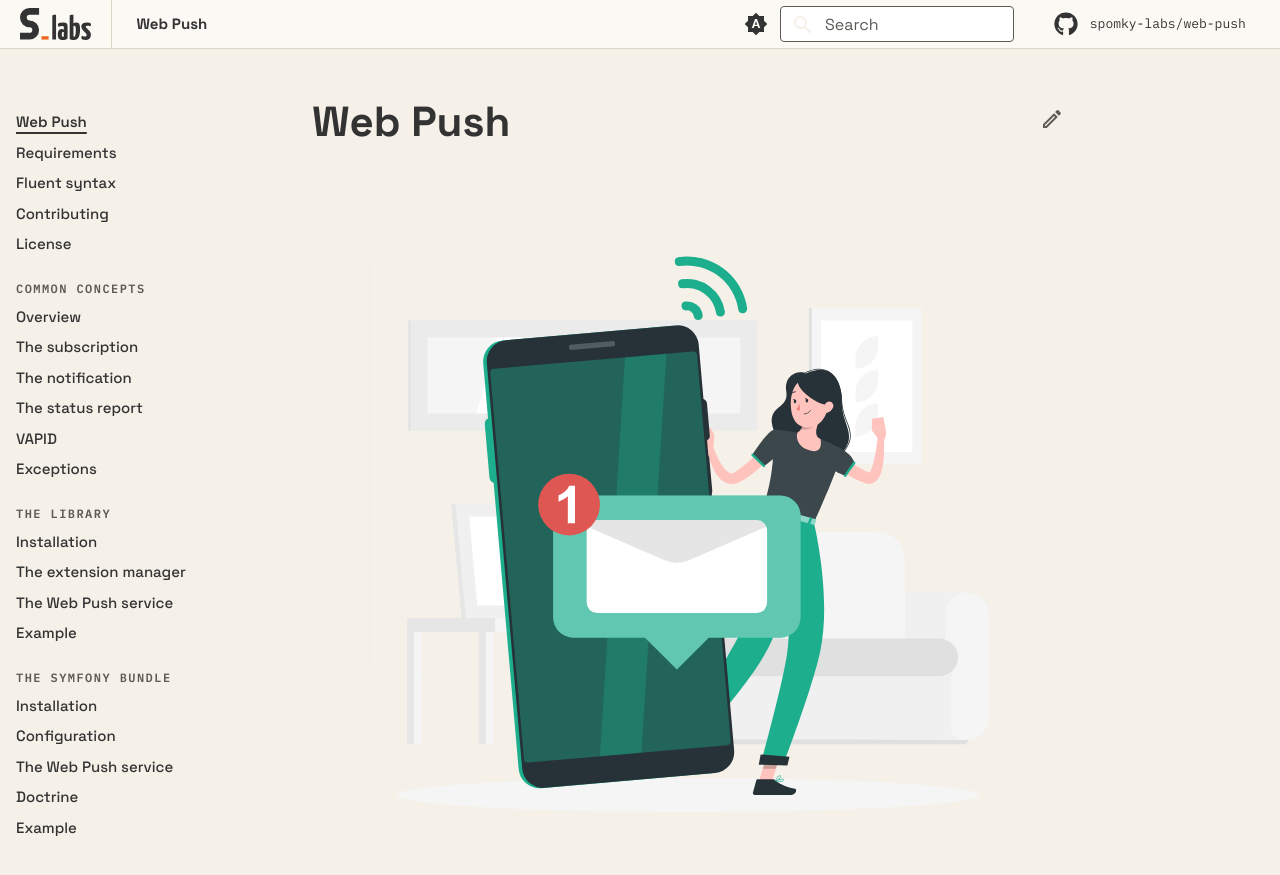
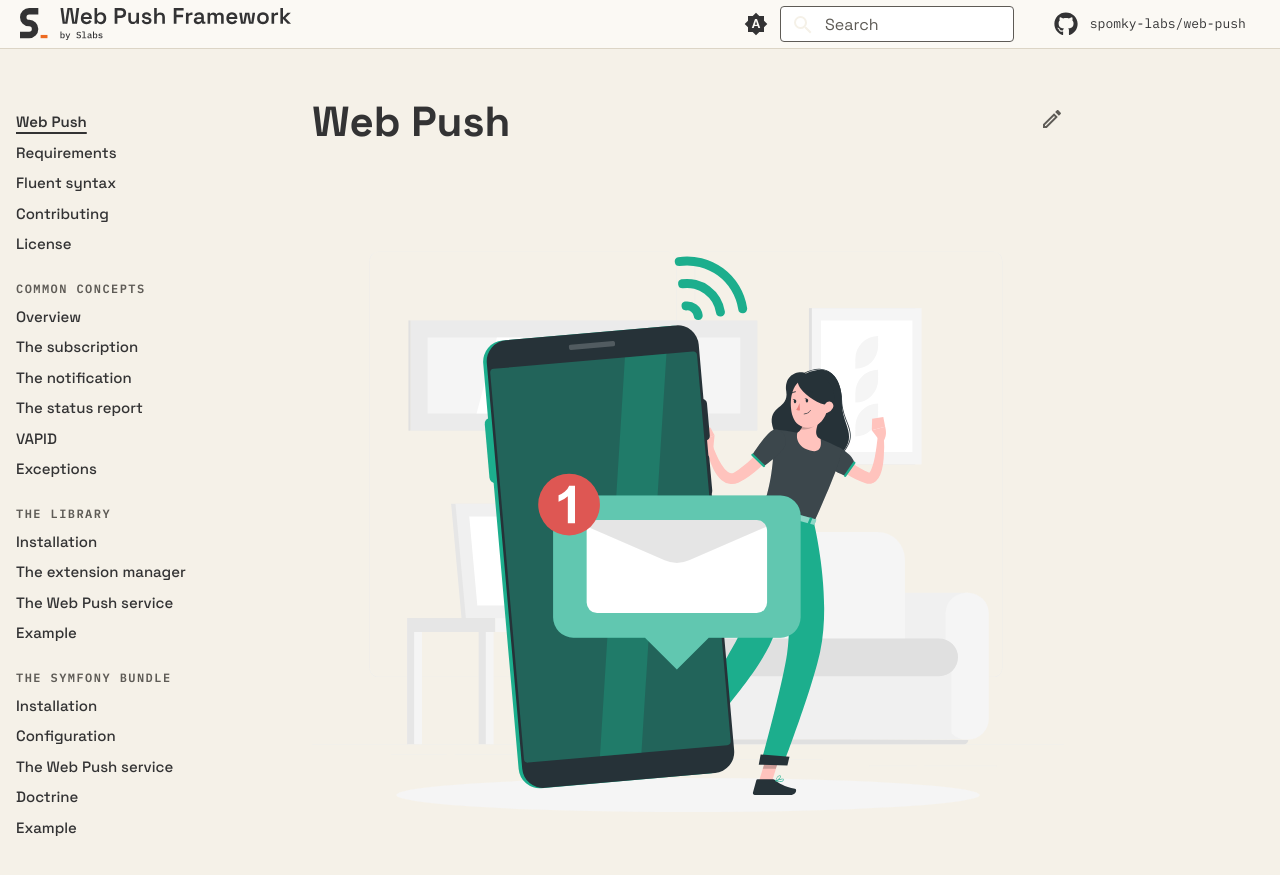
Before and after one commit to Spomky-Labs/web-push-doc, an MkDocs documentation site: the page built from docs/README.md, in a window 1280 px wide and 900 px high. Shown: the top 875 px of the window. Built offline with MkDocs 1.6.1 and Material for MkDocs 9.7.7, drawn with Linux system fonts in a browser that asks for light colours; plug-ins that fetch from the network failed and are left out; the version menu is left out.

Commit message:
style: the header carries the project mark of Web Push Framework
The design kit now holds the project mark of Web Push Framework: the Slabs monogram, the name of the
project and "by Slabs". The header shows it in place of the Slabs logotype and the name beside it, the
colour version on light and the reversed one on dark; the not found page opens with it too.

The two files are the ones of the web set of the kit without their metadata, as tools/web-svg.py of
Spomky-Labs/docs writes them; the drawing is the same, element for element.

```diff
--- a/docs/overrides/partials/logo.html
+++ b/docs/overrides/partials/logo.html
@@ -1,7 +1,8 @@
 {#-
-  The Slabs logotype, from the web set of the design kit: the colour version on a light ground, the reversed
-  one on a dark ground. Web Push has no project mark yet: the logotype stands for it, and the name of the
-  project is written beside it. The link around it carries the accessible name, so the images say nothing.
+  The project mark of Web Push Framework: the Slabs monogram, the name of the project and "by Slabs". The
+  colour version on a light ground, the reversed one on a dark ground, from the web set of the design kit
+  without their metadata (tools/web-svg.py of Spomky-Labs/docs). The link around them carries the
+  accessible name, so the images say nothing.
 -#}
-<img class="sl-logo sl-logo--light" src="{{ 'assets/brand/slabs-logotype-couleur.svg' | url }}" alt="" width="72" height="32">
-<img class="sl-logo sl-logo--dark" src="{{ 'assets/brand/slabs-logotype-inverse.svg' | url }}" alt="" width="72" height="32">
+<img class="sl-logo sl-logo--mark sl-logo--light" src="{{ 'assets/brand/marque-web-push-framework-couleur.svg' | url }}" alt="" width="271" height="32">
+<img class="sl-logo sl-logo--mark sl-logo--dark" src="{{ 'assets/brand/marque-web-push-framework-inverse.svg' | url }}" alt="" width="271" height="32">
```
Also changed, not shown: docs/assets/brand/marque-web-push-framework-couleur.svg (added), docs/assets/brand/marque-web-push-framework-inverse.svg (added), docs/assets/brand/slabs-logotype-couleur.svg (deleted), docs/assets/brand/slabs-logotype-inverse.svg (deleted), 1 other file.
